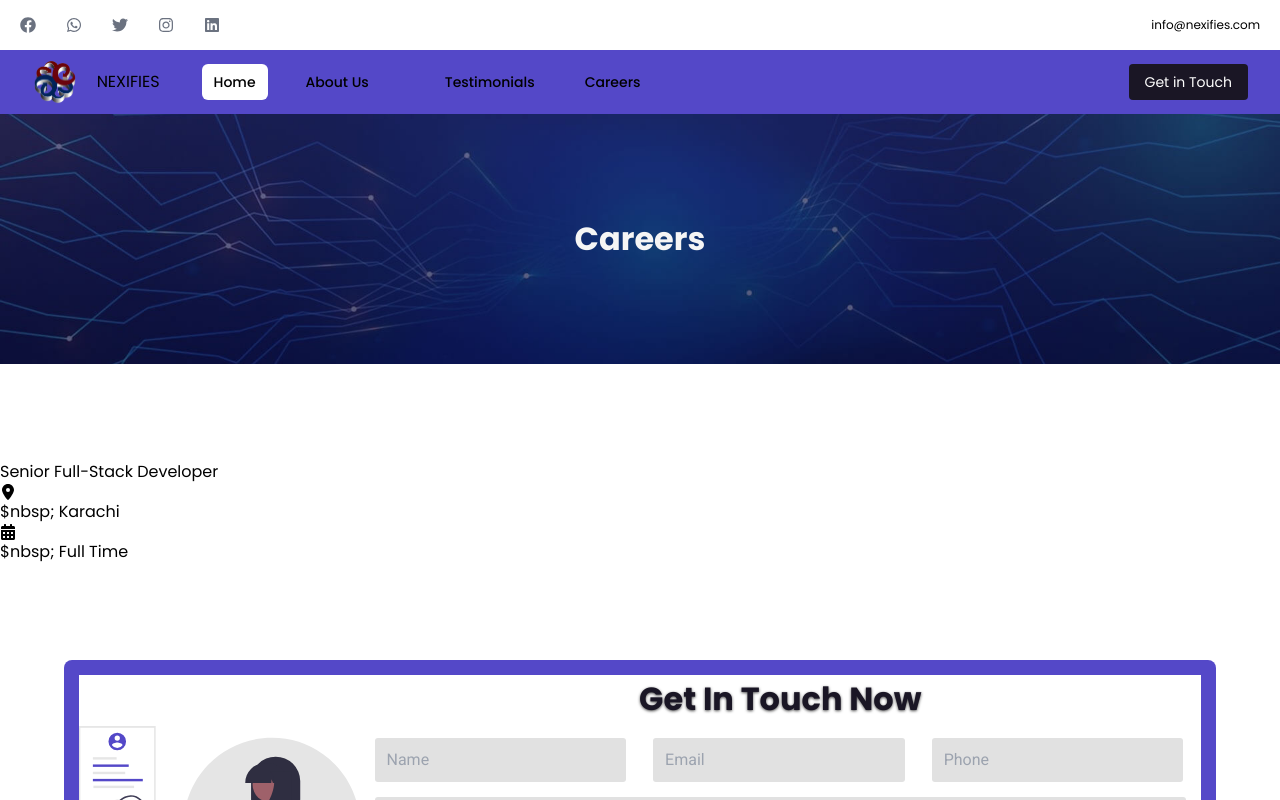
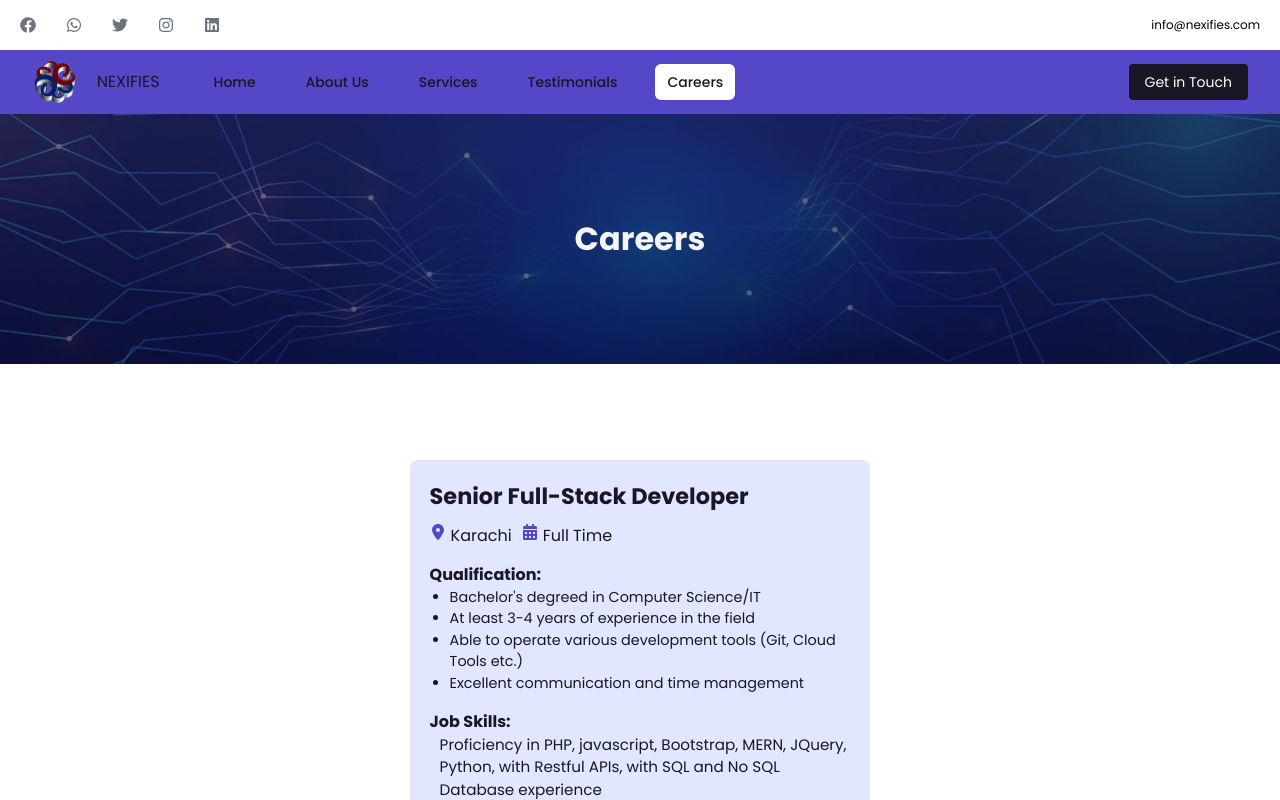
Before and after one commit to MohdHassan17/Nexifies, a React (Create React App) app: page /careers in a window 1280 px wide. Shown: the top 800 px of the page. Built offline with nearby package versions, Linux system fonts and the light colour scheme.

Commit message:
Contact Form and Navigation Amended

```diff
--- a/src/App.css
+++ b/src/App.css
@@ -9,6 +9,7 @@
 body{
     font-family: var(--primary-font);
     overflow-x:hidden;
+    color: var(--secondary-color);
 }
 
 
@@ -93,3 +94,9 @@ body{
     font-family: 'Poppins', sans-serif;
     background-color: var(--secondary-color);
 }
+
+.text-with-icon{
+    display: inline-flex;
+    vertical-align: middle;
+    gap: 5px;
+}
--- a/src/App.js
+++ b/src/App.js
@@ -13,6 +13,7 @@ import AboutUs from "./pages/AboutUs";
 import Services from "./pages/Services";
 import Testimonial from './pages/Testimonial'
 import Career from './pages/Career'
+import ContactPage from './pages/ContactPage'
 
 // Image Imports
 
@@ -102,8 +103,9 @@ Step into the future with Nexifies’ AI-powered solutions, where innovation mee
 
   return (
     <div className="App">
+
+      <BrowserRouter>
       <Header />
-      <BrowserRouter>
         <Routes>
           <Route path="/" element={<Landing />} />
           <Route path="/about-us" element={<AboutUs />} />
@@ -112,6 +114,7 @@ Step into the future with Nexifies’ AI-powered solutions, where innovation mee
           ))}
           <Route path="/testimonials" element={<Testimonial/>}/>
           <Route path='/careers' element={<Career/>}/>
+          <Route path="/contact-us" element={<ContactPage/>}/>
         </Routes>
         <Footer />
       </BrowserRouter>
--- a/src/components/Footer.jsx
+++ b/src/components/Footer.jsx
@@ -18,7 +18,8 @@ function Footer() {
 
     <div className="footer-container">
 
-    <div className="footer-contact-form-container bg-primary rounded-lg">
+
+    {!hideExtraComponent && <div className="footer-contact-form-container bg-primary rounded-lg">
         <div className="footer-contact-form-wrapper bg-white ">
 
             <div className="contact-img-container">
@@ -41,7 +42,9 @@ function Footer() {
 
         </div>
 
-    </div>
+    </div>}
+
+
 
 
     <footer class="text-gray-600 body-font bg-secondary pt-10">
--- a/src/components/Header.jsx
+++ b/src/components/Header.jsx
@@ -1,73 +1,106 @@
-
+import React, { useState, useEffect } from "react";
 import {
   Disclosure,
   DisclosureButton,
   DisclosurePanel,
-
-} from '@headlessui/react'
-import { Bars3Icon, XMarkIcon } from '@heroicons/react/24/outline'
-import { FaInstagram , FaWhatsapp, FaTwitter, FaFacebook, FaLinkedin} from 'react-icons/fa'
-
-import Nexifies from '../images/Nexifies-Logo.png'
-import '../css/HeadFooter.css'
-
-const navigation = [
-  { name: 'Home', href: '/', current: true },
-  { name: 'About Us', href: '/about-us', current: false },
-  { name: 'Services', href: '/services', current: false },
-  { name: 'Testimonials', href: '/services', current: false },
-  { name: 'Careers', href: '/services', current: false },
-
-
-
-
-]
+} from "@headlessui/react";
+import { Bars3Icon, XMarkIcon } from "@heroicons/react/24/outline";
+import { FaInstagram, FaWhatsapp, FaTwitter, FaFacebook, FaLinkedin } from "react-icons/fa";
+import { useLocation } from "react-router-dom";
+import Nexifies from "../images/Nexifies-Logo.png";
+import "../css/HeadFooter.css";
 
 function classNames(...classes) {
-  return classes.filter(Boolean).join(' ')
+  return classes.filter(Boolean).join(" ");
 }
 
 export default function Header() {
+  const location = useLocation(); // For detecting current route
+  const [openSubMenuIndex, setOpenSubMenuIndex] = useState(null);
+
+  // Navigation array with a submenu for "Services"
+  const navigation = [
+    { name: "Home", href: "/", current: false },
+    { name: "About Us", href: "/about-us", current: false },
+    {
+      name: "Services",
+      href: "#",
+      current: false,
+      submenu: [
+        { name: "Web Development", href: "/services/web-development" },
+        { name: "Graphic Design", href: "/services/graphic-design" },
+        { name: "SEO Services", href: "/services/seo" },
+      ],
+    },
+    { name: "Testimonials", href: "/testimonials", current: false },
+    { name: "Careers", href: "/careers", current: false },
+  ];
+
+  // Function to dynamically update the "current" status
+  const updateActiveStatus = () => {
+    navigation.forEach((item) => {
+      if (item.submenu) {
+        const activeSubmenu = item.submenu.some(
+          (subitem) => subitem.href === location.pathname
+        );
+        item.current = activeSubmenu;
+      } else {
+        item.current = item.href === location.pathname;
+      }
+    });
+  };
+
+  useEffect(() => {
+    updateActiveStatus();
+  }, [location]);
+
+  const toggleSubMenu = (index) => {
+    setOpenSubMenuIndex(openSubMenuIndex === index ? null : index);
+  };
+
   return (
     <>
+      {/* Logo and social media section */}
       <div className="logo-banner-wrapper">
-
         <span>
-        <div class="flex  sm:justify-center align-center sm:mt-0">
-              <a href="" class="text-gray-500  dark:hover:text-white">
-                    <FaFacebook/>
-                  <span class="sr-only">Facebook page</span>
+          <div className="flex sm:justify-center align-center sm:mt-0">
+            <a href="#" className="text-gray-500 dark:hover:text-white">
+              <FaFacebook />
+              <span className="sr-only">Facebook page</span>
             </a>
-              <a href="https://wa.me/923314550893" class="text-gray-500  dark:hover:text-white ms-5">
-                    <FaWhatsapp/>
-                  <span class="sr-only">Whatsapp</span>
+            <a href="https://wa.me/923314550893" className="text-gray-500 ms-5">
+              <FaWhatsapp />
+              <span className="sr-only">WhatsApp</span>
             </a>
-              <a href="#" class="text-gray-500  ms-5">
-                  <FaTwitter/>
-                  <span class="sr-only">Twitter page</span>
+            <a href="#" className="text-gray-500 ms-5">
+              <FaTwitter />
+              <span className="sr-only">Twitter page</span>
             </a>
-              <a href="#" class="text-gray-500   ms-5">
+            <a href="#" className="text-gray-500 ms-5">
               <FaInstagram />
-                  <span class="sr-only">Instagram</span>
+              <span className="sr-only">Instagram</span>
             </a>
-              <a href="#" class="text-gray-500   ms-5">
-                  <FaLinkedin/>
-                  <span class="sr-only">LinkedIn</span>
+            <a href="#" className="text-gray-500 ms-5">
+              <FaLinkedin />
+              <span className="sr-only">LinkedIn</span>
             </a>
-
           </div>
         </span>
 
-        <span className='logo-banner-phone'><a href="mailto:webwarp@gmail.com">info@nexifies.com</a></span>
+        <span className="logo-banner-phone">
+          <a href="mailto:webwarp@gmail.com">info@nexifies.com</a>
+        </span>
       </div>
-      <Disclosure as="nav" className="custom-navbar relative group" >
+
+      {/* Navbar Section */}
+      <Disclosure as="nav" className="custom-navbar relative group">
         {({ open }) => (
           <>
-            <div className="mx-auto max-w-7xl px-2 sm:px-6 lg:px-8" >
+            <div className="mx-auto max-w-7xl px-2 sm:px-6 lg:px-8">
               <div className="relative flex h-16 items-center justify-between">
                 <div className="absolute inset-y-0 left-0 flex items-center sm:hidden">
-                  {/* Mobile menu button*/}
-                  <DisclosureButton className="relative inline-flex items-center justify-center rounded-md p-2 text-gray-400 hover:bg-gray-700 hover:text-white focus:outline-none focus:ring-2 focus:ring-inset focus:ring-white">
+                  {/* Mobile menu button */}
+                  <Disclosure.Button className="relative inline-flex items-center justify-center rounded-md p-2 text-gray-400 hover:bg-gray-700 hover:text-white focus:outline-none focus:ring-2 focus:ring-inset focus:ring-white">
                     <span className="absolute -inset-0.5" />
                     <span className="sr-only">Open main menu</span>
                     {open ? (
@@ -75,37 +108,66 @@ export default function Header() {
                     ) : (
                       <Bars3Icon className="block h-6 w-6" aria-hidden="true" />
                     )}
-                  </DisclosureButton>
+                  </Disclosure.Button>
                 </div>
-                <div className="flex flex-1 items-center justify-center  sm:justify-start">
+                <div className="flex flex-1 items-center justify-center sm:justify-start">
                   <div className="flex flex-shrink-0 items-center">
                     <img
                       className="h-11 w-auto logo-img m-0.5"
                       src={Nexifies}
                       alt="Nexifies"
-
                     />
-                    <h1 className="nexifies-logo-text px-2">
-                      NEXIFIES
-                    </h1>
+                    <h1 className="nexifies-logo-text px-2">NEXIFIES</h1>
                   </div>
                   <div className="hidden sm:ml-6 md:block">
-                    <div className="flex space-x-4 items-center" >
-                    {navigation.map((item) =>
-                  item.name === 'Services' ? (
-                    <div className="" key={item.name}>
-
-
+                    <div className="flex space-x-4 items-center">
+                      {navigation.map((item, index) =>
+                        item.submenu ? (
+                          <div
+                            key={item.name}
+                            className="relative"
+                            onMouseEnter={() => setOpenSubMenuIndex(index)}
+                            onMouseLeave={() => setOpenSubMenuIndex(null)}
+                          >
+                            <button
+                              className={classNames(
+                                item.current
+                                  ? "bg-white font-medium"
+                                  : "hover:bg-gray-300",
+                                "rounded-md px-3 py-2 text-sm font-medium"
+                              )}
+                            >
+                              {item.name}
+                            </button>
+                            {openSubMenuIndex === index && (
+                              <div className="absolute z-10 bg-white shadow-lg rounded-md">
+                                {item.submenu.map((subitem) => (
+                                  <a
+                                    key={subitem.name}
+                                    href={subitem.href}
+                                    className={classNames(
+                                      subitem.href === location.pathname
+                                        ? "text-blue-600"
+                                        : "text-gray-800 hover:text-blue-400",
+                                      "block px-4 py-2"
+                                    )}
+                                  >
+                                    {subitem.name}
+                                  </a>
+                                ))}
+                              </div>
+                            )}
                           </div>
                         ) : (
                           <a
                             key={item.name}
                             href={item.href}
                             className={classNames(
-                        item.current ? 'bg-white font-medium' : 'hover:bg-gray-300',
-                        'rounded-md px-3 py-2 text-sm font-medium'
+                              item.current
+                                ? "bg-white font-medium"
+                                : "hover:bg-gray-300",
+                              "rounded-md px-3 py-2 text-sm font-medium"
                             )}
-                      aria-current={item.current ? 'page' : undefined}
                           >
                             {item.name}
                           </a>
@@ -115,37 +177,69 @@ export default function Header() {
                   </div>
                 </div>
                 <div className="absolute inset-y-0 right-0 flex items-center pr-2 sm:static sm:inset-auto sm:ml-6 sm:pr-0">
-                  <a class=" text-white text-sm  py-2 px-4 rounded secondary-btn" href='/contact-us'>
+                  <a
+                    className="text-white text-sm py-2 px-4 rounded secondary-btn"
+                    href="/contact-us"
+                  >
                     Get in Touch
                   </a>
-                  {/* Profile dropdown */}
-
                 </div>
               </div>
             </div>
 
-            <DisclosurePanel className="md:hidden">
+            <Disclosure.Panel className="md:hidden">
               <div className="space-y-1 px-2 pb-3 pt-2">
-                {navigation.map((item) => (
-                  <DisclosureButton
+                {navigation.map((item, index) =>
+                  item.submenu ? (
+                    <div key={item.name}>
+                      <button
+                        onClick={() => toggleSubMenu(index)}
+                        className={`block w-full text-left px-3 py-2 text-base font-medium ${
+                          item.current
+                            ? "text-white bg-gray-900"
+                            : "text-gray-300 hover:bg-gray-700 hover:text-white"
+                        }`}
+                      >
+                        {item.name}
+                      </button>
+                      {openSubMenuIndex === index && (
+                        <div className="pl-5 space-y-1">
+                          {item.submenu.map((subitem) => (
+                            <a
+                              key={subitem.name}
+                              href={subitem.href}
+                              className={`block px-3 py-2 text-base ${
+                                subitem.href === location.pathname
+                                  ? "text-white bg-gray-800"
+                                  : "text-gray-400 hover:bg-gray-600 hover:text-white"
+                              }`}
+                            >
+                              {subitem.name}
+                            </a>
+                          ))}
+                        </div>
+                      )}
+                    </div>
+                  ) : (
+                    <a
                       key={item.name}
-                    as="a"
                       href={item.href}
                       className={classNames(
-                      item.current ? 'bg-gray-900 font-bold ' : 'text-gray-300 hover:bg-gray-700  font-bold ',
-                      'block rounded-md px-3 py-2 text-base '
+                        item.current
+                          ? "bg-gray-900 text-white"
+                          : "text-gray-300 hover:bg-gray-700 hover:text-white",
+                        "block rounded-md px-3 py-2 text-base font-medium"
                       )}
-                    aria-current={item.current ? 'page' : undefined}
                     >
                       {item.name}
-                  </DisclosureButton>
-                ))}
+                    </a>
+                  )
+                )}
               </div>
-            </DisclosurePanel>
+            </Disclosure.Panel>
           </>
         )}
       </Disclosure>
-
     </>
-  )
+  );
 }
--- a/src/css/Career.css
+++ b/src/css/Career.css
@@ -0,0 +1,61 @@
+.career-card-container{
+    width: 90%;
+    margin:auto;
+    display: flex;
+    flex-wrap: wrap;
+    justify-content: space-around;
+}
+
+.career-card{
+    width:40%;
+    min-width: 300px;
+    height: auto;
+    min-height: 500px;
+
+
+    display: flex;
+    flex-direction: column;
+
+    gap: 15px;
+    padding: 20px;
+
+}
+
+.career-heading-container{
+    display: flex;
+    flex-direction: column;
+    gap: 10px;
+
+}
+
+
+.career-card-heading{
+    font-size: 1.4rem;
+    font-weight: bold;
+}
+
+.career-location-timing{
+    display: flex;
+    gap: 10px;
+}
+
+
+.career-heading{
+    font-size: 1rem;
+    font-weight: bold;
+}
+
+.career-qualification-list{
+    list-style: disc;
+    padding-left: 20px;
+    font-size: .9rem;
+}
+
+.career-skills-description{
+    font-size: .95rem;
+    padding-left: 10px
+}
+
+.career-btn-container{
+    margin-top: 10%
+}
--- a/src/css/PageBanner.css
+++ b/src/css/PageBanner.css
@@ -14,4 +14,5 @@
     font-size: 2rem;
     font-weight: bolder;
     color: whitesmoke;
+    text-align: center;
 }
--- a/src/pages/Career.jsx
+++ b/src/pages/Career.jsx
@@ -18,14 +18,34 @@ function Career() {
 
     <section className="section py-24">
         <div className="career-card-container">
-          <div className="career-card">
+          <div className="career-card rounded-lg bg-indigo-100">
             <div className="career-heading-container">
-              <h1>Senior Full-Stack Developer</h1>
+              <h1 className='career-card-heading'>Senior Full-Stack Developer</h1>
               <div className="career-location-timing">
-                <h5 className="career-location"> <FaLocationDot/> $nbsp; Karachi </h5>
-                <h5 className="career-timing"> <FaCalendarAlt/> $nbsp; Full Time </h5>
+                <h5 className="career-location text-with-icon"> <FaLocationDot style={{color:"var(--primary-color)"}} /> Karachi </h5>
+                <h5 className="career-timing text-with-icon"> <FaCalendarAlt style={{color:"var(--primary-color)"}}/>  Full Time </h5>
               </div>
             </div>
+            <div className="career-qualification-container">
+              <h1 className="career-heading">Qualification:</h1>
+              <ul className="career-qualification-list">
+                <li className="career-qualification-item">Bachelor's degreed in Computer Science/IT</li>
+                <li className="career-qualification-item">At least 3-4 years of experience in the field</li>
+                <li className="career-qualification-item">Able to operate various development tools (Git, Cloud Tools etc.)</li>
+                <li className="career-qualification-item">Excellent communication and time management</li>
+
+              </ul>
+            </div>
+            <div className="career-skills-container">
+              <h1 className='career-heading'>Job Skills:</h1>
+              <p className="career-skills-description">Proficiency in PHP, javascript, Bootstrap, MERN, JQuery, Python, with Restful APIs, with SQL and No SQL Database experience</p>
+            </div>
+
+            <div className="career-btn-container">
+              <a href="mailto:careers@nexifies.com" className='btn primary-btn'>Apply Now</a>
+
+            </div>
+
           </div>
         </div>
     </section>
--- /dev/null
+++ b/src/pages/ContactPage.jsx
@@ -0,0 +1,58 @@
+import React from 'react'
+import PageBanner from '../components/PageBanner'
+
+function ContactPage() {
+  return (
+    <>
+    <PageBanner pageHeading="Contact Us"/>
+
+    <section class="text-gray-600 body-font relative">
+  <div class="container px-5 py-24 mx-auto">
+    <div class="flex flex-col text-center w-full mb-12">
+      <h1 class="sm:text-3xl text-2xl mb-4 heading-1">We Respond Within Minutes</h1>
+      <p class="lg:w-2/3 mx-auto leading-relaxed text-base">Do mention what service what you are interested in learning more about</p>
+    </div>
+    <div class="lg:w-1/2 md:w-2/3 mx-auto">
+      <form>
+      <div class="flex flex-wrap -m-2">
+        <div class="p-2 w-full">
+          <div class="relative">
+
+            <input type="text" id="name" name="name" class="w-full bg-gray-100 bg-opacity-50 rounded border border-gray-300 focus:border-indigo-500 focus:bg-white focus:ring-2 focus:ring-indigo-200 text-base outline-none text-gray-700 py-1 px-3 leading-8 transition-colors duration-200 ease-in-out" placeholder='Name' />
+          </div>
+        </div>
+        <div class="p-2 w-full">
+          <div class="relative">
+
+            <input type="email" id="email" name="email" placeholder='Email' class="w-full bg-gray-100 bg-opacity-50 rounded border border-gray-300 focus:border-indigo-500 focus:bg-white focus:ring-2 focus:ring-indigo-200 text-base outline-none text-gray-700 py-1 px-3 leading-8 transition-colors duration-200 ease-in-out"/>
+          </div>
+        </div>
+        <div class="p-2 w-full">
+          <div class="relative">
+
+            <input type="tel" id="phone" name="phone" placeholder='Phone' class="w-full bg-gray-100 bg-opacity-50 rounded border border-gray-300 focus:border-indigo-500 focus:bg-white focus:ring-2 focus:ring-indigo-200 text-base outline-none text-gray-700 py-1 px-3 leading-8 transition-colors duration-200 ease-in-out"/>
+          </div>
+        </div>
+        <div class="p-2 w-full">
+          <div class="relative">
+
+            <textarea id="message" name="message" placeholder='Message' class="w-full bg-gray-100 bg-opacity-50 rounded border border-gray-300 focus:border-indigo-500 focus:bg-white focus:ring-2 focus:ring-indigo-200 h-32 text-base outline-none text-gray-700 py-1 px-3 resize-none leading-6 transition-colors duration-200 ease-in-out"></textarea>
+          </div>
+        </div>
+        <div class="p-2 w-full">
+          <input value="Send Message" class="flex mx-auto text-white bg-indigo-500 border-0 py-2 px-8 focus:outline-none hover:bg-indigo-600 rounded text-lg text-center primary-btn"/>
+        </div>
+
+      </div>
+      </form>
+
+    </div>
+  </div>
+</section>
+
+
+    </>
+  )
+}
+
+export default ContactPage
```
Also changed, not shown: src/css/ContactPage.css (added). Lines whose indentation alone changed are shown as unchanged.
